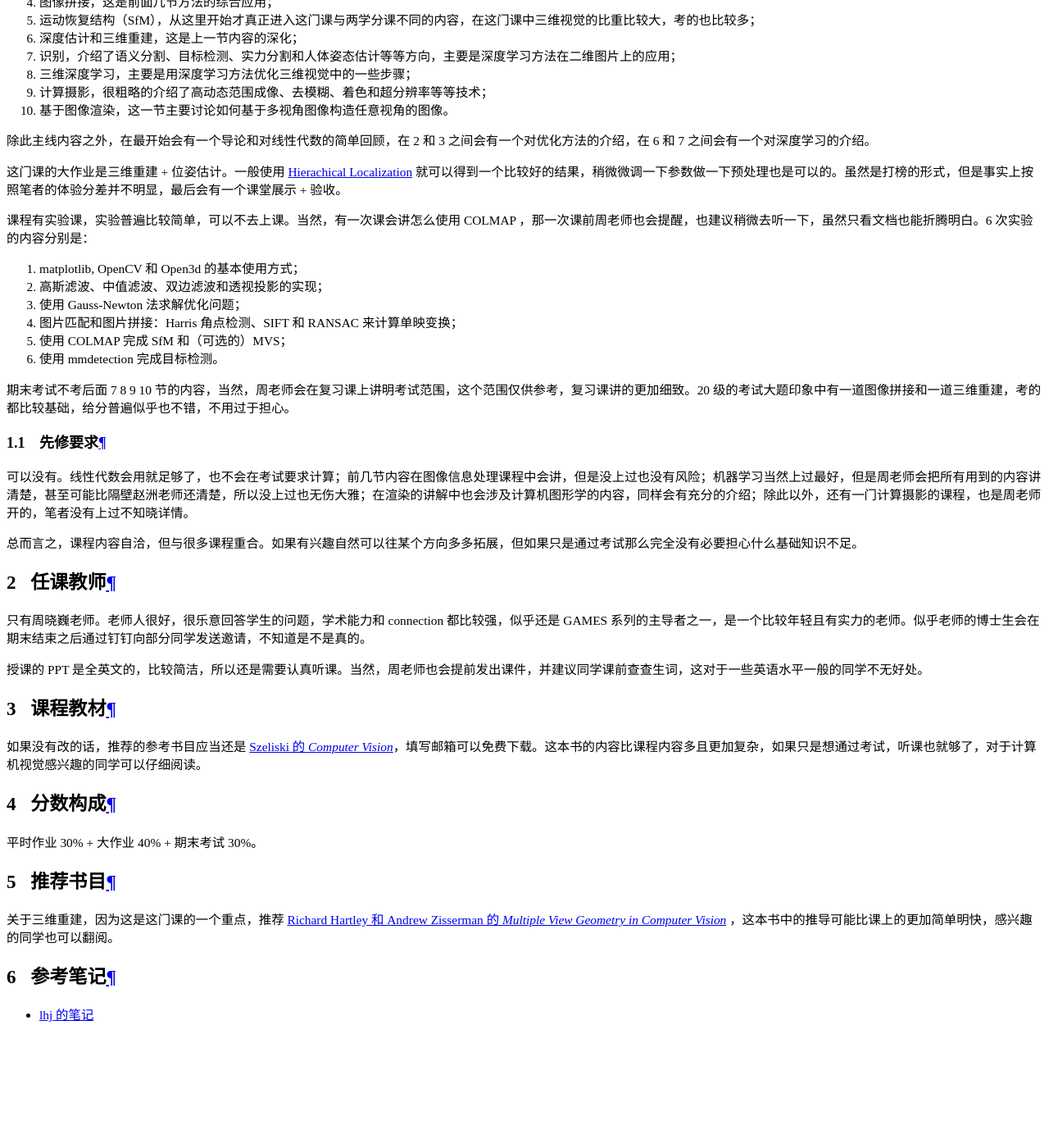
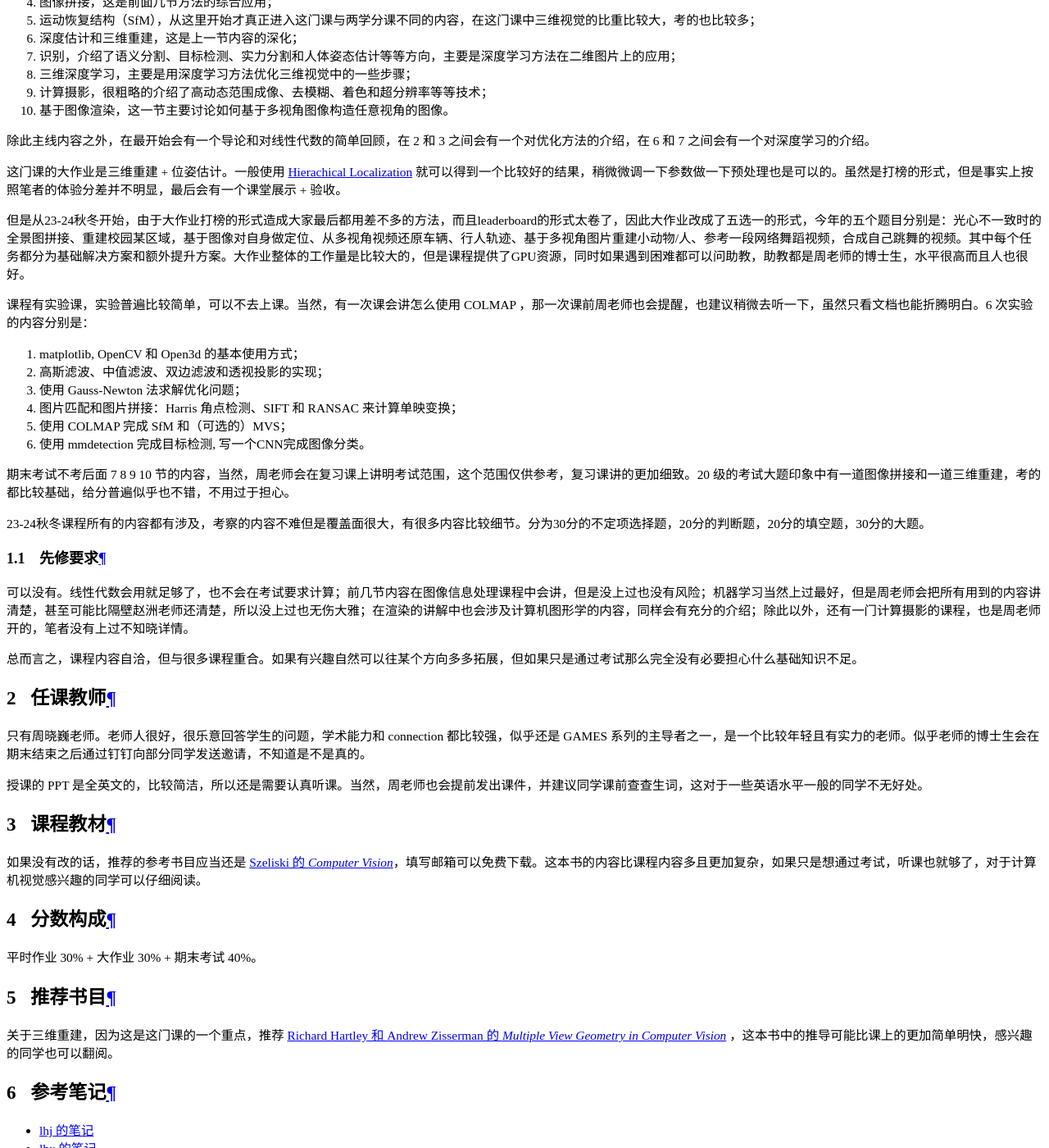
Before and after one commit to ZJU-Turing/TuringCourses, an MkDocs documentation site: the page built from docs/major_mandatory/computer_vision/index.md, in a window 1280 px wide and 1400 px high, scrolled down 18283 px. Shown: the whole window at 82% size. Built offline with MkDocs 1.6.1 and Material for MkDocs 9.7.7, drawn with Linux system fonts in a browser that asks for light colours; comment, search, counter and statistics services are not loaded.

Commit message:
Update index.md

```diff
--- a/docs/major_mandatory/computer_vision/index.md
+++ b/docs/major_mandatory/computer_vision/index.md
@@ -26,6 +26,8 @@
 
 这门课的大作业是三维重建 + 位姿估计。一般使用 [Hierachical Localization](https://github.com/cvg/Hierarchical-Localization) 就可以得到一个比较好的结果，稍微微调一下参数做一下预处理也是可以的。虽然是打榜的形式，但是事实上按照笔者的体验分差并不明显，最后会有一个课堂展示 + 验收。
 
+但是从23-24秋冬开始，由于大作业打榜的形式造成大家最后都用差不多的方法，而且leaderboard的形式太卷了，因此大作业改成了五选一的形式，今年的五个题目分别是：光心不一致时的全景图拼接、重建校园某区域，基于图像对自身做定位、从多视角视频还原车辆、行人轨迹、基于多视角图片重建小动物/人、参考一段网络舞蹈视频，合成自己跳舞的视频。其中每个任务都分为基础解决方案和额外提升方案。大作业整体的工作量是比较大的，但是课程提供了GPU资源，同时如果遇到困难都可以问助教，助教都是周老师的博士生，水平很高而且人也很好。
+
 课程有实验课，实验普遍比较简单，可以不去上课。当然，有一次课会讲怎么使用 COLMAP ，那一次课前周老师也会提醒，也建议稍微去听一下，虽然只看文档也能折腾明白。6 次实验的内容分别是：
 
 1. matplotlib, OpenCV 和 Open3d 的基本使用方式；
@@ -33,9 +35,11 @@
 3. 使用 Gauss-Newton 法求解优化问题；
 4. 图片匹配和图片拼接：Harris 角点检测、SIFT 和 RANSAC 来计算单映变换；
 5. 使用 COLMAP 完成 SfM 和（可选的）MVS；
-6. 使用 mmdetection 完成目标检测。
+6. 使用 mmdetection 完成目标检测, 写一个CNN完成图像分类。
 
 期末考试不考后面 7 8 9 10 节的内容，当然，周老师会在复习课上讲明考试范围，这个范围仅供参考，复习课讲的更加细致。20 级的考试大题印象中有一道图像拼接和一道三维重建，考的都比较基础，给分普遍似乎也不错，不用过于担心。
+
+23-24秋冬课程所有的内容都有涉及，考察的内容不难但是覆盖面很大，有很多内容比较细节。分为30分的不定项选择题，20分的判断题，20分的填空题，30分的大题。
 
 ### 先修要求
 
@@ -55,7 +59,7 @@
 
 ## 分数构成
 
-平时作业 30% + 大作业 40% + 期末考试 30%。
+平时作业 30% + 大作业 30% + 期末考试 40%。
 
 ## 推荐书目
 
@@ -64,3 +68,4 @@
 ## 参考笔记
 
 - [lhj 的笔记](https://frightenedfoxcn.github.io/notes/qnotes/computer_vision/)
+- [lhx 的笔记](https://lhxcs.github.io/note/AI/cv/icv/)
```
